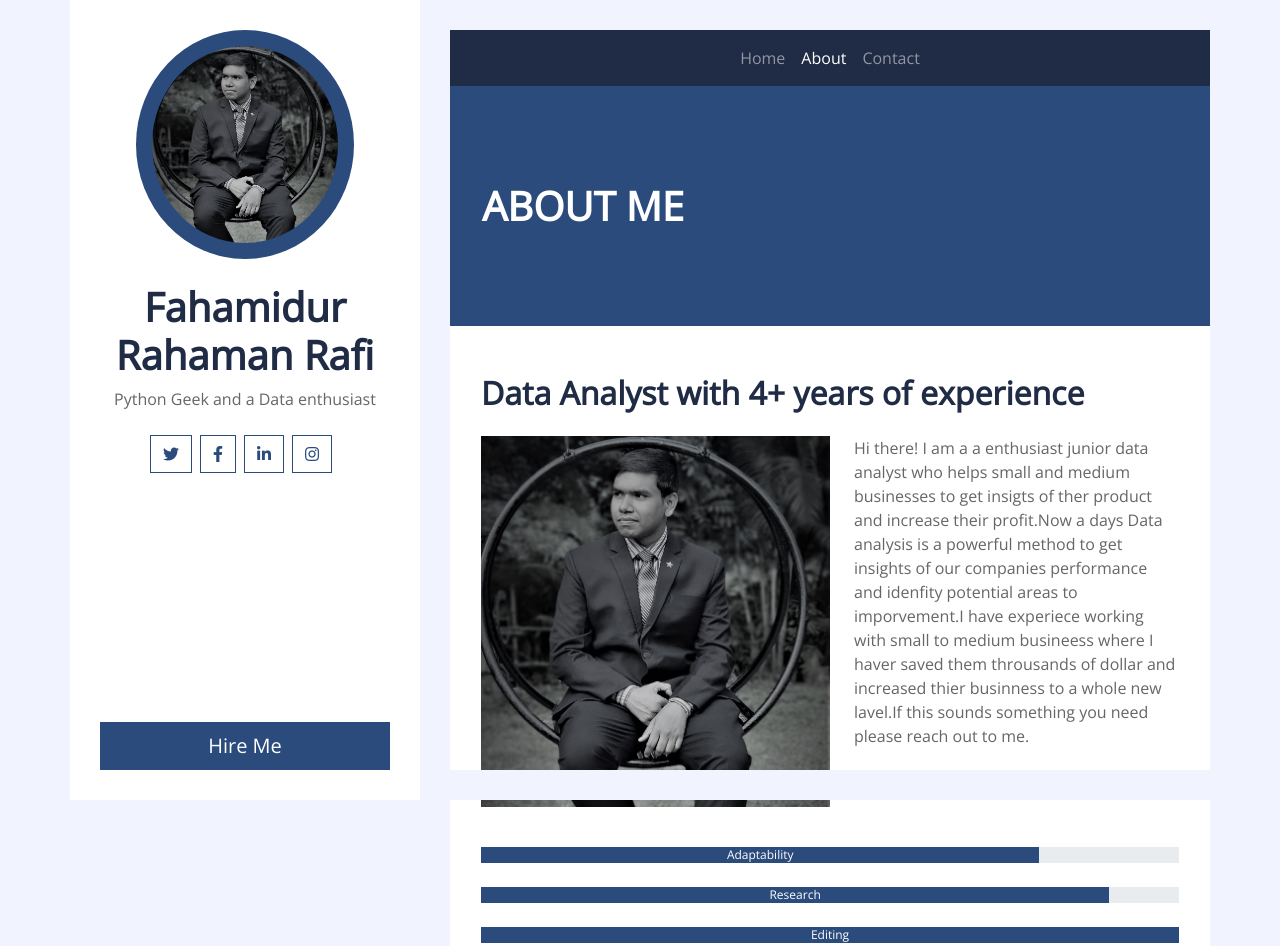
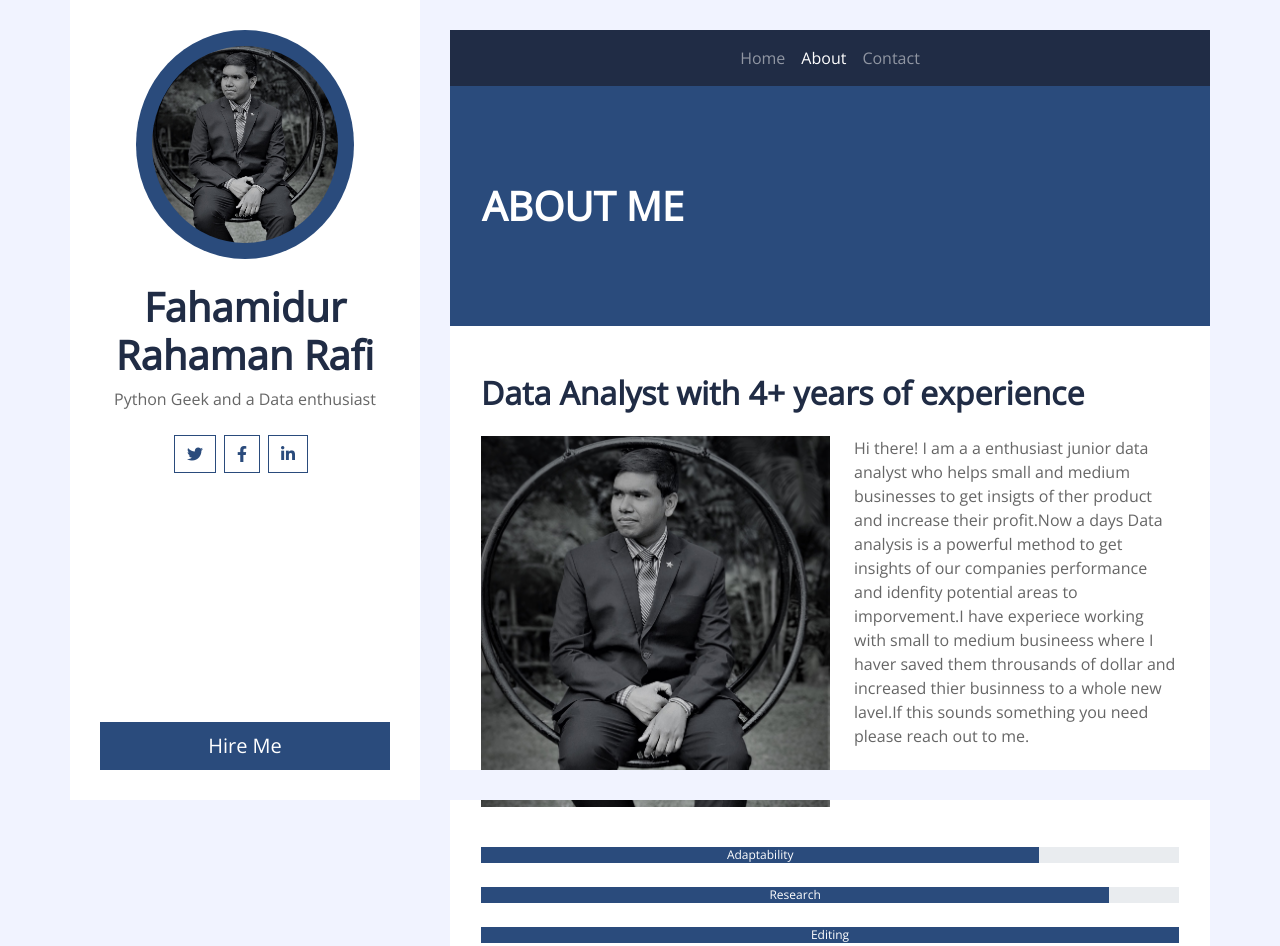
Before and after one commit to fahamidur/fahamidurr.github.io, a plain HTML site: page about.html in a window 1280 px wide. Shown: the top 946 px of the page. Drawn offline with nearby package versions, Linux system fonts and the light colour scheme.

Commit message:
added link to the social sites

```diff
--- a/about.html
+++ b/about.html
@@ -2,7 +2,7 @@
 <html lang="en">
     <head>
         <meta charset="utf-8">
-        <title>Bloggy - Personal Blog Template</title>
+        <title>Fahamidur Rahaman</title>
         <meta content="width=device-width, initial-scale=1.0" name="viewport">
         <meta content="Free Website Template" name="keywords">
         <meta content="Free Website Template" name="description">
@@ -30,10 +30,9 @@
                     Python Geek and a Data enthusiast
                 </p>
                 <div class="d-flex justify-content-center mb-5">
-                    <a class="btn btn-outline-primary mr-2" href="#"><i class="fab fa-twitter"></i></a>
-                    <a class="btn btn-outline-primary mr-2" href="#"><i class="fab fa-facebook-f"></i></a>
-                    <a class="btn btn-outline-primary mr-2" href="#"><i class="fab fa-linkedin-in"></i></a>
-                    <a class="btn btn-outline-primary mr-2" href="#"><i class="fab fa-instagram"></i></a>
+                    <a class="btn btn-outline-primary mr-2" href="https://twitter.com/Fahamidurrahama" target="_blank"><i class="fab fa-twitter"></i></a>
+                        <a class="btn btn-outline-primary mr-2" href="https://www.facebook.com/fahamidurrahaman.rafi.3/" target="_blank"><i class="fab fa-facebook-f"></i></a>
+                        <a class="btn btn-outline-primary mr-2" href="https://www.linkedin.com/in/fahamidur-rahaman/"><i class="fab fa-linkedin-in"></i></a>
                 </div>
                 <a href="" class="btn btn-lg btn-block btn-primary mt-auto">Hire Me</a>
             </div>
```
Also changed, not shown: contact.html (+3 -4 lines), index.html (+4 -4 lines).
